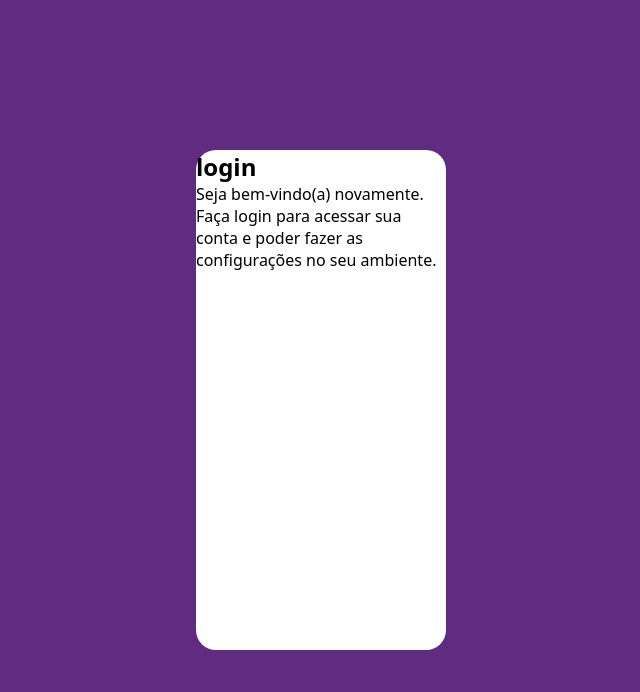
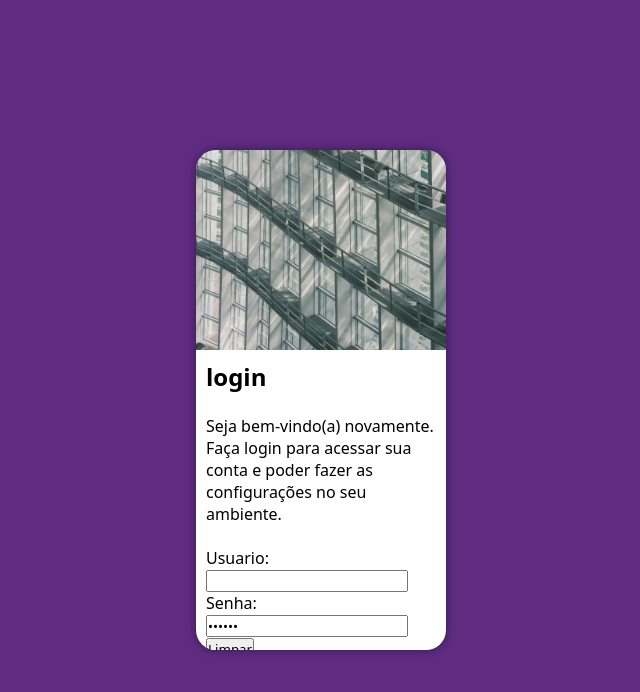
Before and after one commit to JoaoCiceroPB/projeto-login, a plain HTML site: page index.html in a window 1280 px wide. Shown: the whole page, without its empty margins (319-959 px from the left). Drawn offline with Linux system fonts and the light colour scheme.

Commit message:
atualizado

```diff
--- a/estilos/style.css
+++ b/estilos/style.css
@@ -31,12 +31,23 @@ section#login {
     top: 50%;
     left: 50%;
     transform: translate(-50%, -50%);
+    overflow: hidden;
     background-color: white;
     width: 250px;
     height: 500px;
     border-radius: 20px;
+    box-shadow: 0px 0px 10px rgba(0, 0, 0, 0.450);
 }
 
-section#login > div#imagem {
-    background-color: #5f2c82 url(../imagens/pexels-miyou_-77-696995602-31696754.jpg) ;
+div#imagem {
+    display: block;
+    background: #5f2c82 url(../imagens/pexels-miyou_-77-696995602-31696754.jpg) no-repeat;
+    background-size: cover;
+    background-position: left bottom;
+    height: 200px;
 }
+
+div#formulario {
+    display: block;
+    padding: 10px;
+}
--- a/index.html
+++ b/index.html
@@ -10,13 +10,19 @@
     <main>
         <section id="login">
             <div id="imagem">
-
+                <!-- Aqui vai a imagem nas css-->
             </div>
             <div id="formulario">
-                <h1>login</h1>
-                <p>Seja bem-vindo(a) novamente. Faça login para acessar sua conta e poder fazer as configurações no seu ambiente.</p>
+                <h1>login</h1><br>
+                <p>Seja bem-vindo(a) novamente. Faça login para acessar sua conta e poder fazer as configurações no seu ambiente.</p><br>
                 <form action="login.php" method="post">
+                    <label for="usu">Usuario:</label>
+                    <input type="text" name="usuario" id="usu" required>
+                    <label for="sen">Senha:</label>
+                    <input type="password" name="Senha" id="sen" minlength="4" maxlength="15"
 
+                    <input type="submit" value="Entrar">
+                    <input type="reset" value="Limpar">
                 </form>
             </div>
         </section>
```
